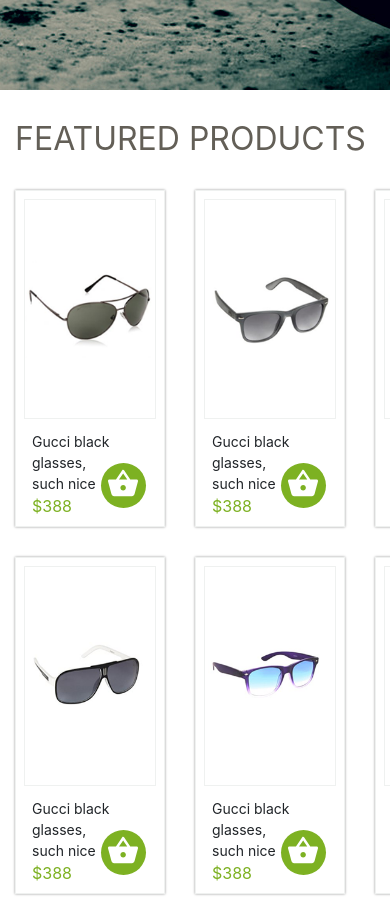
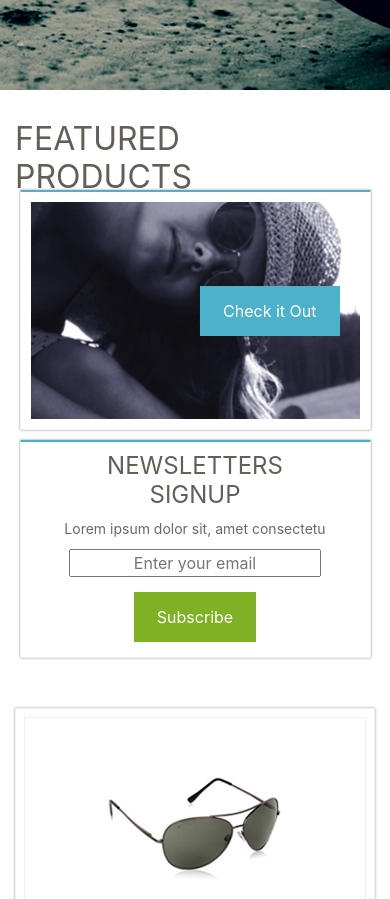
Before and after one commit to RomanR301/my_project-03, a plain HTML site: page index.html in a window 390 px wide. Shown: the part 580-1479 px from the top of the page. Drawn offline with nearby package versions, Linux system fonts and the light colour scheme.

Commit message:
responsive product section and sidebar, weather is nice today

```diff
--- a/css/media.css
+++ b/css/media.css
@@ -27,6 +27,63 @@
     justify-self: center;
 	}
 
+	.products-list {
+		grid-template-columns: 1fr 1fr;
+	}
+}
+@media (max-width: 768px) {
+	.sidebar {
+		grid-row: 2/3;
+    grid-column: 1/3;
+		margin: 0;
+		width: 90vw;
+    display: flex;
+	}
+
+	.sidebar-container {
+		height: 240px;
+		width: 70vw;
+		margin-right: 10px;
+	}
+
+	.sidebar-dots_container {
+		display: none;
+	}
+
+	.sidebar-slider {
+		background-position: center;
+		padding: 20px;
+		flex-direction: row-reverse;
+		height: 100%;
+		min-height: auto;
+	}
+
+	.sidebar-subscribe {
+		margin: 0;
+	}
+
+	.sidebar-subscribe__info {
+		padding: 0 10px 10px 10px;
+	}
+
+	.side-bar_slider-title {
+		display: none;
+	}
+
+	.sidebar-subscribe__button {
+		padding: 15px 0 15px 0;
+	}
+
+	.sidebar-subscribe__input input {
+		padding: 0;
+		text-align: center;
+	}
+
+	.products-list {
+		grid-row: 3/4;
+		grid-column: 1/3;
+		margin-top: 50px;
+	}
 }
 
 @media (max-width: 488px) {
@@ -43,6 +100,28 @@
 	.header-title h2 {
 		font-size: 24px;
 	}
+
+	.sidebar {
+		flex-direction: column;
+	}
+
+	.sidebar-container {
+		width: 90vw;
+	}
+
+	.sidebar-subscribe {
+		margin-top: 10px;
+	}
+
+	.products-list {
+		grid-template-columns: 1fr;
+	}
+
+
+
+
+
+
 }
 
 @media (max-width: 392px) {
```
